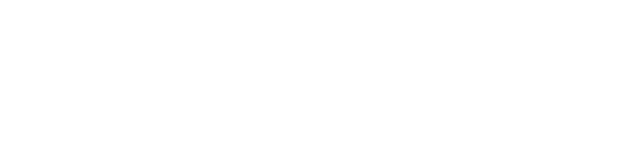
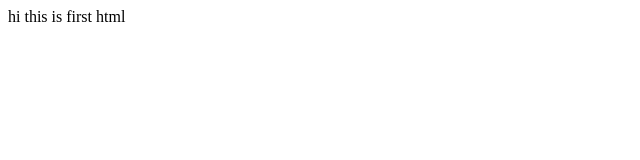
Before and after one commit to hbtuabhishek/withvs, a plain HTML site: page index.html in a window 1280 px wide. Shown: the whole page, without its empty margins (0-640 px from the left). Drawn offline with Linux system fonts and the light colour scheme.

Commit message:
added some info

```diff
--- a/index.html
+++ b/index.html
@@ -6,6 +6,6 @@
     <title>Document</title>
 </head>
 <body>
-
+    hi this is first html
 </body>
 </html>
```
